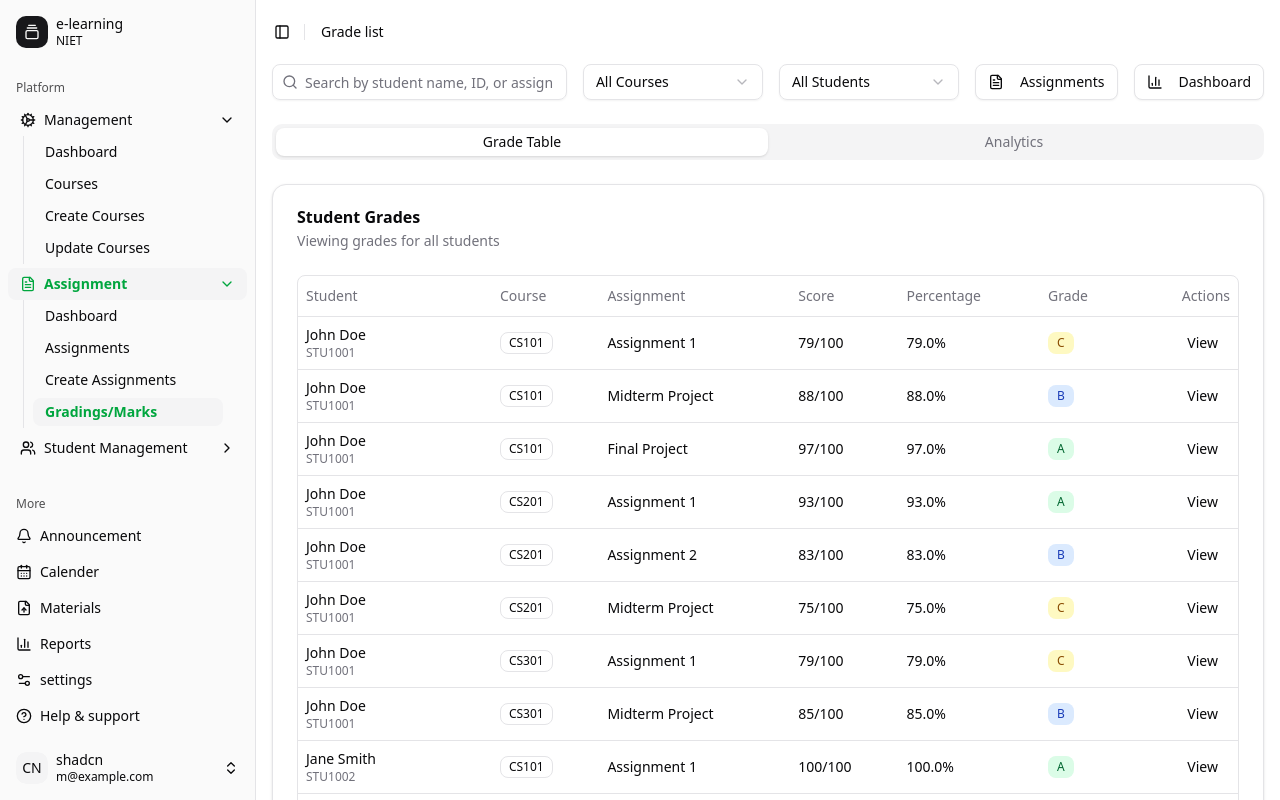
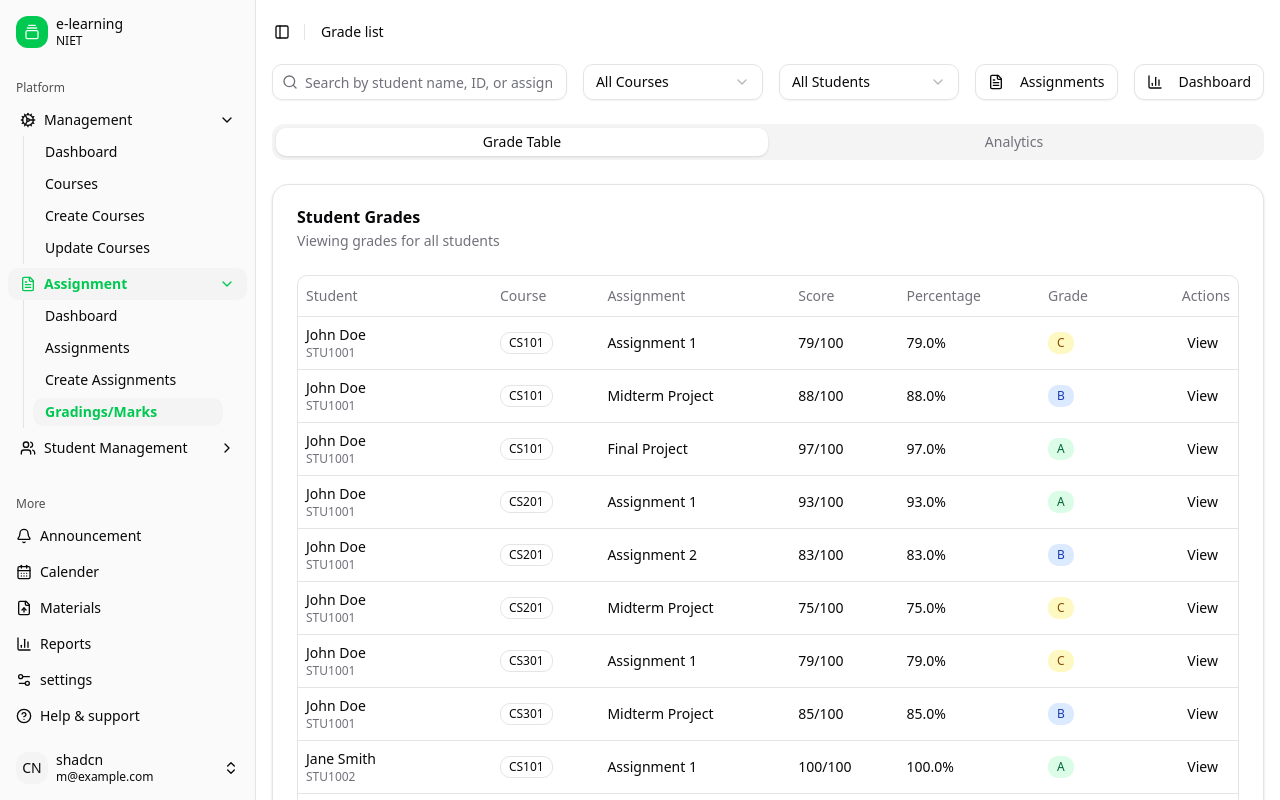
Before and after one commit to ankit0984/lms-app, a Next.js app: page /instructor/assignments/grades in a window 1280 px wide. Shown: the top 800 px of the page. Built offline with nearby package versions, Linux system fonts and the light colour scheme.

Commit message:
modified globals.css

```diff
--- a/src/app/globals.css
+++ b/src/app/globals.css
@@ -10,14 +10,15 @@
 }
 
 :root {
+  --radius: 0.75rem;
   --background: oklch(1 0 0);
   --foreground: oklch(0.141 0.005 285.823);
   --card: oklch(1 0 0);
   --card-foreground: oklch(0.141 0.005 285.823);
   --popover: oklch(1 0 0);
   --popover-foreground: oklch(0.141 0.005 285.823);
-  --primary: oklch(0.627 0.194 149.214);
-  --primary-foreground: oklch(0.985 0 0);
+  --primary: oklch(0.723 0.219 149.579);
+  --primary-foreground: oklch(0.982 0.018 155.826);
   --secondary: oklch(0.967 0.001 286.375);
   --secondary-foreground: oklch(0.21 0.006 285.885);
   --muted: oklch(0.967 0.001 286.375);
@@ -25,47 +26,43 @@
   --accent: oklch(0.967 0.001 286.375);
   --accent-foreground: oklch(0.21 0.006 285.885);
   --destructive: oklch(0.577 0.245 27.325);
-  --destructive-foreground: oklch(0.577 0.245 27.325);
   --border: oklch(0.92 0.004 286.32);
   --input: oklch(0.92 0.004 286.32);
-  --ring: oklch(0.871 0.006 286.286);
+  --ring: oklch(0.723 0.219 149.579);
   --chart-1: oklch(0.646 0.222 41.116);
   --chart-2: oklch(0.6 0.118 184.704);
   --chart-3: oklch(0.398 0.07 227.392);
   --chart-4: oklch(0.828 0.189 84.429);
   --chart-5: oklch(0.769 0.188 70.08);
-  --radius: 0.625rem;
   --sidebar: oklch(0.985 0 0);
   --sidebar-foreground: oklch(0.141 0.005 285.823);
-  --sidebar-primary: oklch(0.21 0.006 285.885);
-  --sidebar-primary-foreground: oklch(0.985 0 0);
+  --sidebar-primary: oklch(0.723 0.219 149.579);
+  --sidebar-primary-foreground: oklch(0.982 0.018 155.826);
   --sidebar-accent: oklch(0.967 0.001 286.375);
   --sidebar-accent-foreground: oklch(0.21 0.006 285.885);
   --sidebar-border: oklch(0.92 0.004 286.32);
-  --sidebar-ring: oklch(0.871 0.006 286.286);
+  --sidebar-ring: oklch(0.723 0.219 149.579);
 }
 
 .dark {
   --background: oklch(0.141 0.005 285.823);
   --foreground: oklch(0.985 0 0);
-  --card: oklch(0.141 0.005 285.823);
+  --card: oklch(0.21 0.006 285.885);
   --card-foreground: oklch(0.985 0 0);
-  --popover: oklch(0.141 0.005 285.823);
+  --popover: oklch(0.21 0.006 285.885);
   --popover-foreground: oklch(0.985 0 0);
-  --primary: oklch(0.985 0 0);
-  --primary-foreground: oklch(0.21 0.006 285.885);
+  --primary: oklch(0.696 0.17 162.48);
+  --primary-foreground: oklch(0.393 0.095 152.535);
   --secondary: oklch(0.274 0.006 286.033);
   --secondary-foreground: oklch(0.985 0 0);
   --muted: oklch(0.274 0.006 286.033);
   --muted-foreground: oklch(0.705 0.015 286.067);
   --accent: oklch(0.274 0.006 286.033);
   --accent-foreground: oklch(0.985 0 0);
-  --destructive: oklch(0.396 0.141 25.723);
-  --destructive-foreground: oklch(0.637 0.237 25.331);
-  --border: oklch(0.274 0.006 286.033);
-  --input: oklch(0.274 0.006 286.033);
-  --ring: oklch(0.442 0.017 285.786);
-  --chart-6: oklch(0.623 0.214 259.815);
+  --destructive: oklch(0.704 0.191 22.216);
+  --border: oklch(1 0 0 / 10%);
+  --input: oklch(1 0 0 / 15%);
+  --ring: oklch(0.527 0.154 150.069);
   --chart-1: oklch(0.488 0.243 264.376);
   --chart-2: oklch(0.696 0.17 162.48);
   --chart-3: oklch(0.769 0.188 70.08);
@@ -73,13 +70,14 @@
   --chart-5: oklch(0.645 0.246 16.439);
   --sidebar: oklch(0.21 0.006 285.885);
   --sidebar-foreground: oklch(0.985 0 0);
-  --sidebar-primary: oklch(0.488 0.243 264.376);
-  --sidebar-primary-foreground: oklch(0.985 0 0);
+  --sidebar-primary: oklch(0.696 0.17 162.48);
+  --sidebar-primary-foreground: oklch(0.393 0.095 152.535);
   --sidebar-accent: oklch(0.274 0.006 286.033);
   --sidebar-accent-foreground: oklch(0.985 0 0);
-  --sidebar-border: oklch(0.274 0.006 286.033);
-  --sidebar-ring: oklch(0.442 0.017 285.786);
+  --sidebar-border: oklch(1 0 0 / 10%);
+  --sidebar-ring: oklch(0.527 0.154 150.069);
 }
+
 
 @theme inline {
   --color-background: var(--background);
@@ -148,7 +146,3 @@
     @apply bg-background text-foreground;
   }
 }
-
-.active {
-  @apply bg-primary text-white rounded-md p-4;
-}
```
